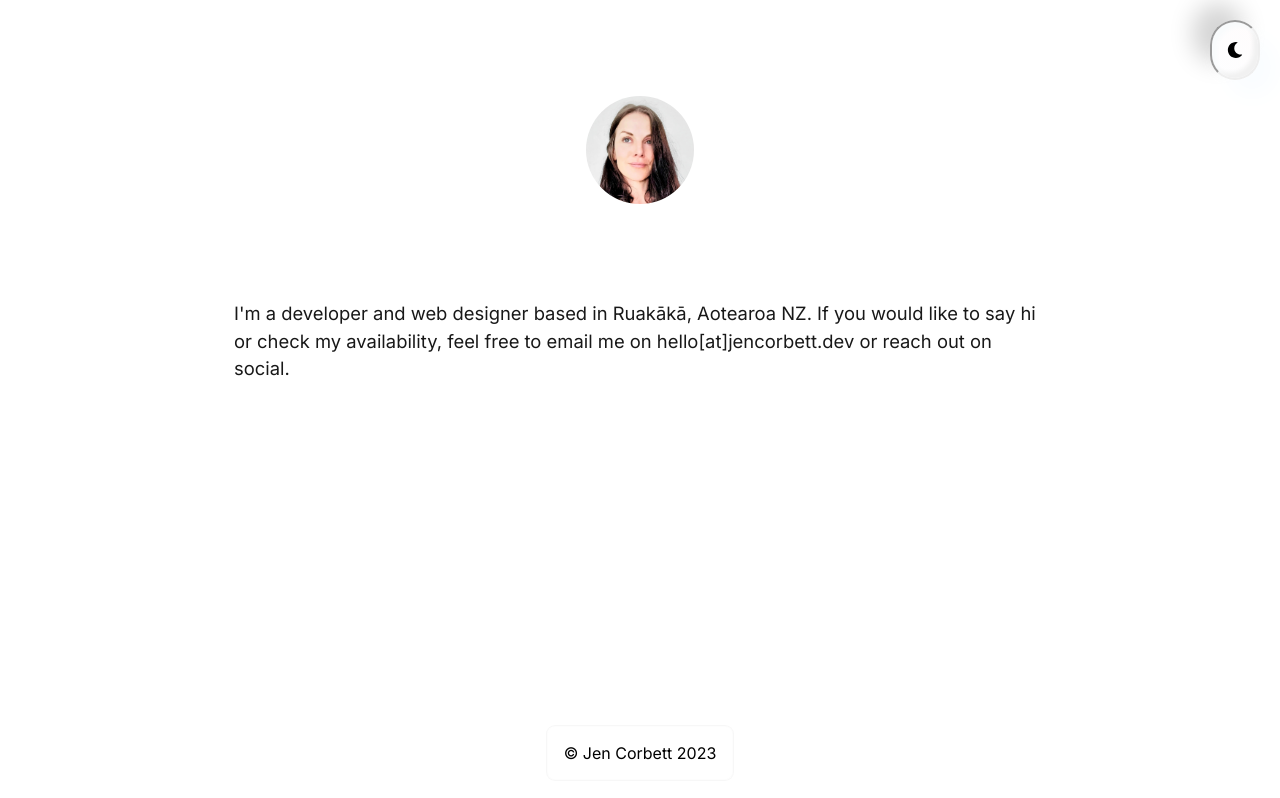
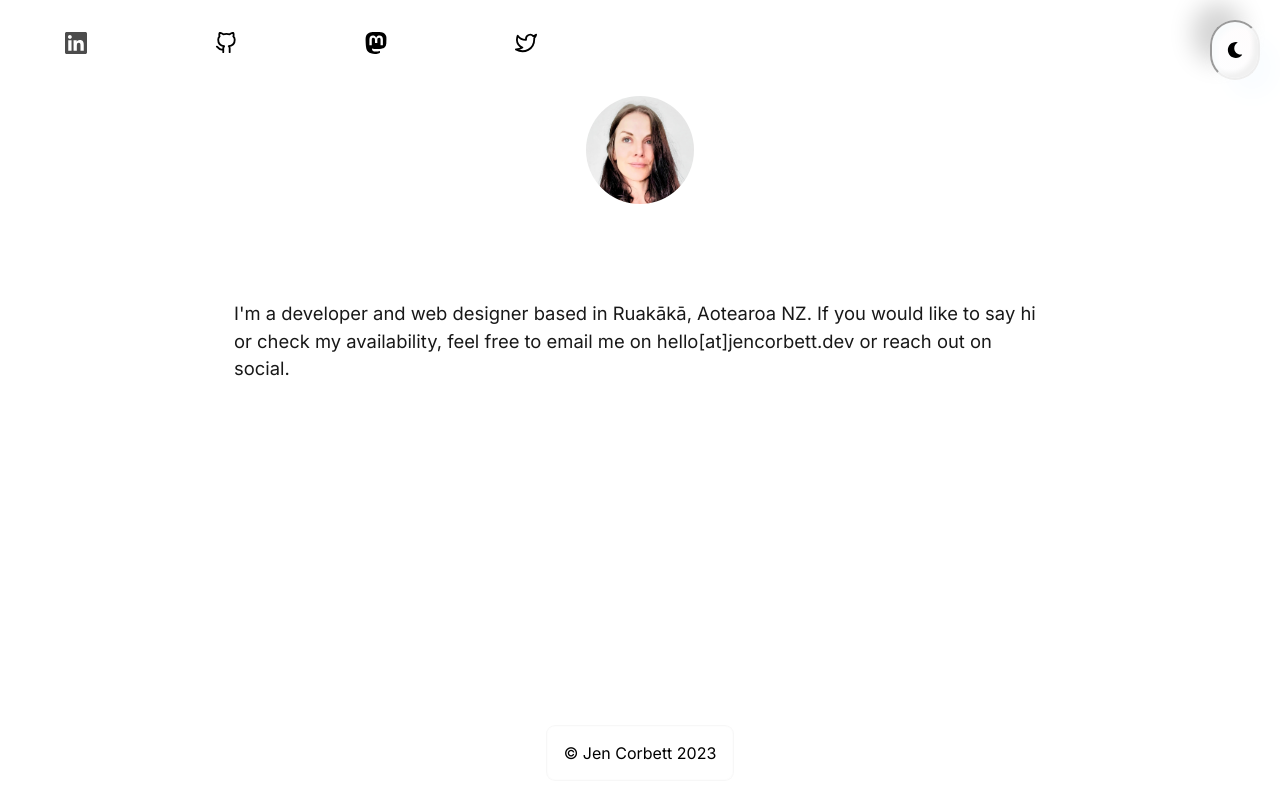
Before and after one commit to ajenstory/jencorbett.dev, a Next.js app in the folder app/: page / in a window 1280 px wide. Built offline with nearby package versions, Linux system fonts and the light colour scheme.

Commit message:
WIP: Add and comment out keyframe animations on header

```diff
--- a/app/components/icon.module.css
+++ b/app/components/icon.module.css
@@ -35,16 +35,13 @@
   -moz-user-select: none;
   -ms-user-select: none;
   user-select: none;
-  color: #fff;
 }
 
 .icon:hover {
-  color: #fff;
   opacity: 70%;
 }
 
 .icon.active {
-  color: #fff;
   opacity: 70%;
 }
 
@@ -61,8 +58,19 @@
   color: #fff;
 }
 
+/* @keyframes change {
+  10% {
+    transform: rotate(1turn);
+  }
+
+  100% {
+    transform: rotate(1turn);
+  }
+}
+
 .change {
   animation-name: change;
   animation-duration: 1s;
-  animation-direction: alternate;
-}
+  animation-delay: 2ms;
+  animation-direction: normal;
+} */
```
Also changed, not shown: app/components/header.module.css (+11 -1 lines).
